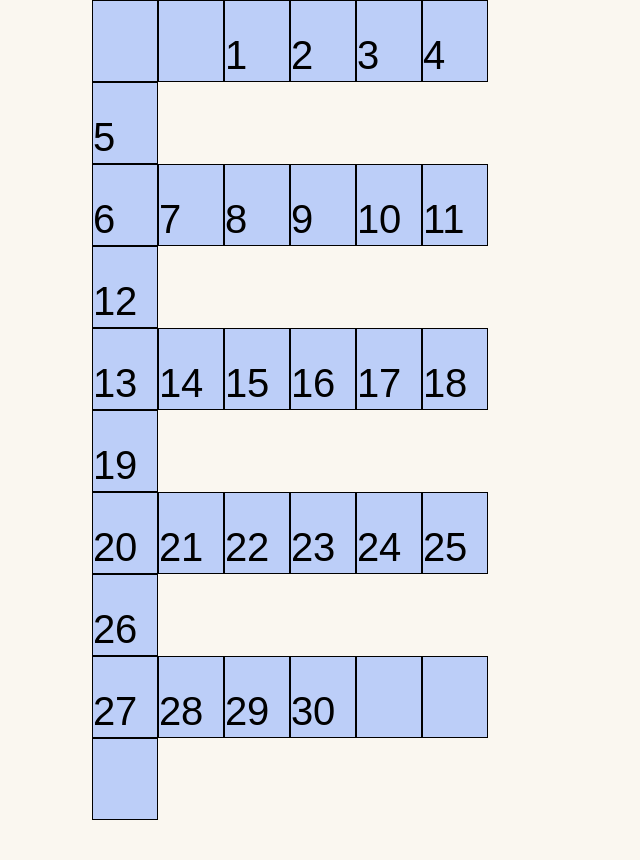
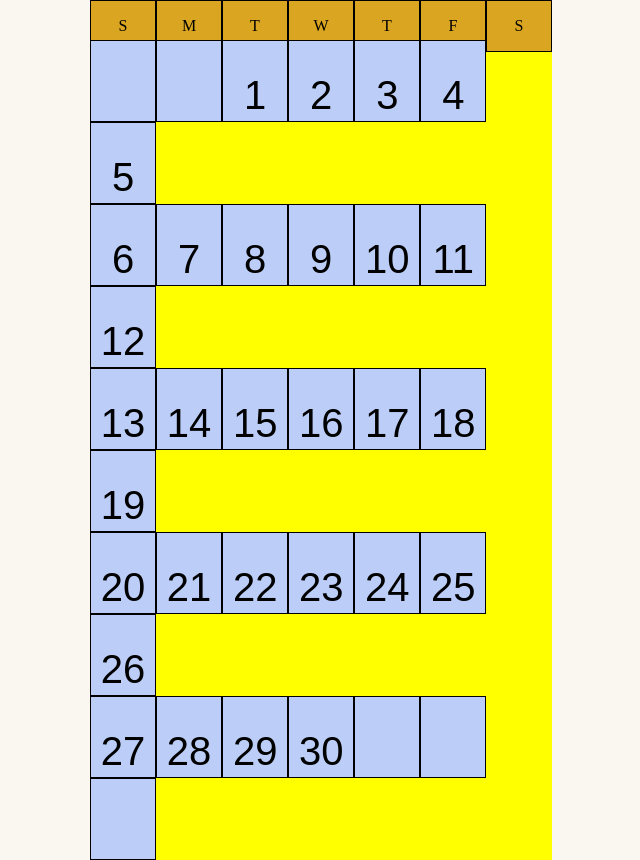
Before and after one commit to Erik-TS/Calendar, a Next.js app: page / in a window 1280 px wide. Shown: the whole page, without its empty margins (319-959 px from the left). Before the commit the page ends 820 px from the top, so only its background shows below. Built offline with nearby package versions, Linux system fonts and the light colour scheme.

Commit message:
Create files for calendar and weekDay (TSX components and CSS modules). Rename calendar.ts to calendarLogic.ts. Modify index.tsx

```diff
--- /dev/null
+++ b/css/calendar.module.css
@@ -0,0 +1,13 @@
+.calendar {
+    background-color: yellow;
+}
+
+.calendar ul {
+    padding: 0;
+    margin: 0;
+}
+
+.row {
+    height: 5vh;
+    text-align: center;
+}
--- a/css/day.module.css
+++ b/css/day.module.css
@@ -1,15 +1,15 @@
 .day{
     background-color: #BCCEF8;
     display: inline-block;
-    width: 5vw;
+    width: 5.005vw;
     height: 10vh;
     border: 1px solid black;
+    text-align: center;
 }
 
 .day p{
     font-family: Arial, Helvetica, sans-serif;
     font-size: 2.5rem;
-    width: 1vw;
     margin: 0;
     padding-top: 2rem;
 }
--- /dev/null
+++ b/css/weekDay.module.css
@@ -0,0 +1,6 @@
+.weekDay{
+    width: 5vw;
+    background-color: goldenrod;
+    display: inline-block;
+    border: 1px solid;
+}
--- /dev/null
+++ b/pages/calendar.tsx
@@ -0,0 +1,23 @@
+import * as calendarLogic from './calendarLogic'
+import Week from './week'
+import WeekDay from './weekDay'
+import style from '../css/calendar.module.css'
+
+export default function Calendar(props: { weeks: Array<calendarLogic.Week> }) {
+    return (
+        <div className={style.calendar}>
+            <div className={style.row}>
+                <WeekDay label={'S'}/>
+                <WeekDay label={'M'}/>
+                <WeekDay label={'T'}/>
+                <WeekDay label={'W'}/>
+                <WeekDay label={'T'}/>
+                <WeekDay label={'F'}/>
+                <WeekDay label={'S'}/>
+            </div>
+            <ul>
+                {props.weeks.map((v: calendarLogic.Week) => <Week week={v} />)}
+            </ul>
+        </div>
+    )
+}
--- a/pages/index.tsx
+++ b/pages/index.tsx
@@ -1,18 +1,19 @@
-import * as calendar from './calendar'
+import * as calendarLogic from './calendarLogic'
 import Week from "./week"
+import Calendar from './calendar'
 
 export default function () {
 
-    let daysArr = calendar.generateDays(new Date())
+    let daysArr = calendarLogic.generateDays(new Date())
     const firstDay = daysArr[0].weekDay
 
-    const week1 = new calendar.Week([], 0)
-    const week2 = new calendar.Week([], 0)
-    const week3 = new calendar.Week([], 0)
-    const week4 = new calendar.Week([], 0)
-    const week5 = new calendar.Week([], 0)
+    const week1 = new calendarLogic.Week([], 0)
+    const week2 = new calendarLogic.Week([], 0)
+    const week3 = new calendarLogic.Week([], 0)
+    const week4 = new calendarLogic.Week([], 0)
+    const week5 = new calendarLogic.Week([], 0)
 
-    const weeksArr = [week2, week3, week4, week5]
+    let weeksArr = [week2, week3, week4, week5]
 
     daysArr.forEach((value, index) => {
         if (index <= (6 - firstDay)) {
@@ -29,14 +30,11 @@ export default function () {
     })
 
     week5.lastWeek()
+    weeksArr.unshift(week1)
 
     return (
         <div>
-            <Week week={week1} />
-            <Week week={week2} />
-            <Week week={week3} />
-            <Week week={week4} />
-            <Week week={week5} />
+            <Calendar weeks={weeksArr} />
         </div>
     )
 }
--- a/pages/week.tsx
+++ b/pages/week.tsx
@@ -1,12 +1,12 @@
 import Day from "./day"
-import * as calendar from './calendar'
+import * as calendarLogic from './calendarLogic'
 import styles from '../css/week.module.css'
 
-export default function Week(props: { week: calendar.Week }) {
+export default function Week(props: { week: calendarLogic.Week }) {
 
     return (
         <div className={styles.week}>
-            {props.week._days.map((value: calendar.Day, index: number) => {
+            {props.week._days.map((value: calendarLogic.Day, index: number) => {
                 if (index < 7) {
                     return (
                         <Day key={Math.random()}
@@ -20,5 +20,5 @@ export default function Week(props: { week: calendar.Week }) {
 }
 
 Week.defaultProps = {
-    days: [new calendar.Day(1, 0, true)]
+    days: [new calendarLogic.Day(1, 0, true)]
 }
--- /dev/null
+++ b/pages/weekDay.tsx
@@ -0,0 +1,9 @@
+import style from '../css/weekDay.module.css'
+
+export default function WeekDay(props: {label: string}){
+    return(
+        <div className={style.weekDay}>
+            <p>{props.label}</p>
+        </div>
+    )
+}
```
Also changed, not shown: pages/calendarLogic.ts (renamed from pages/calendar.ts).
